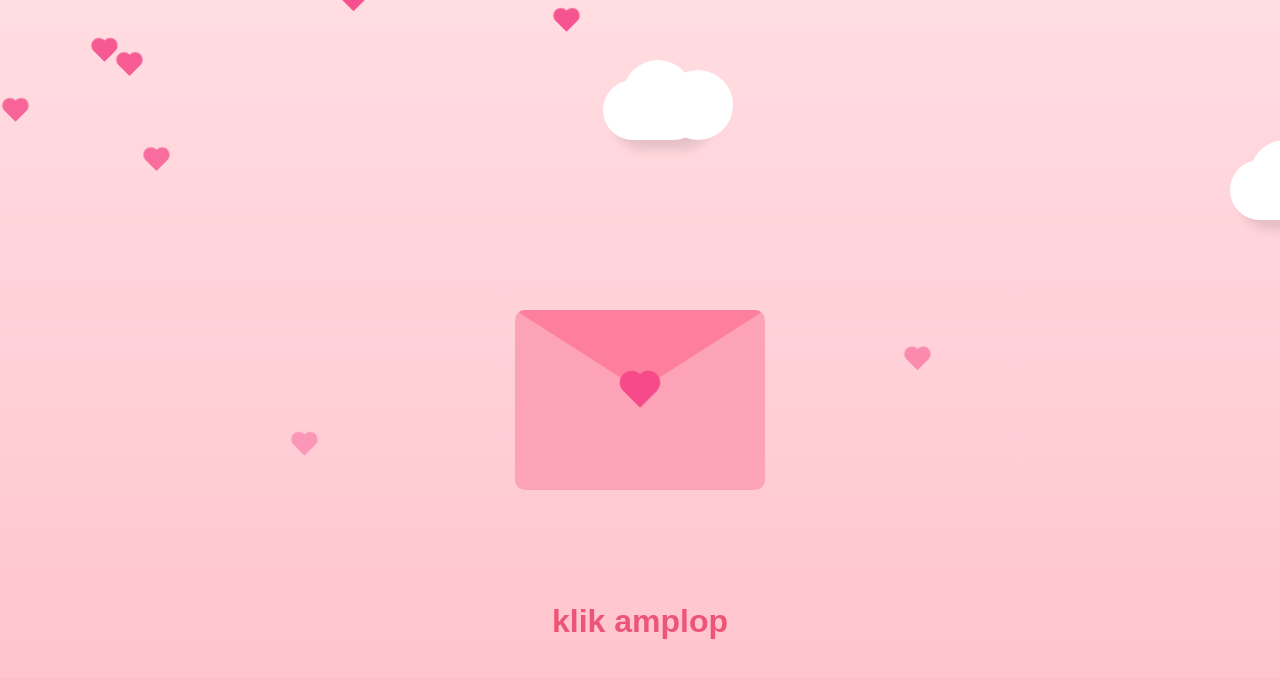
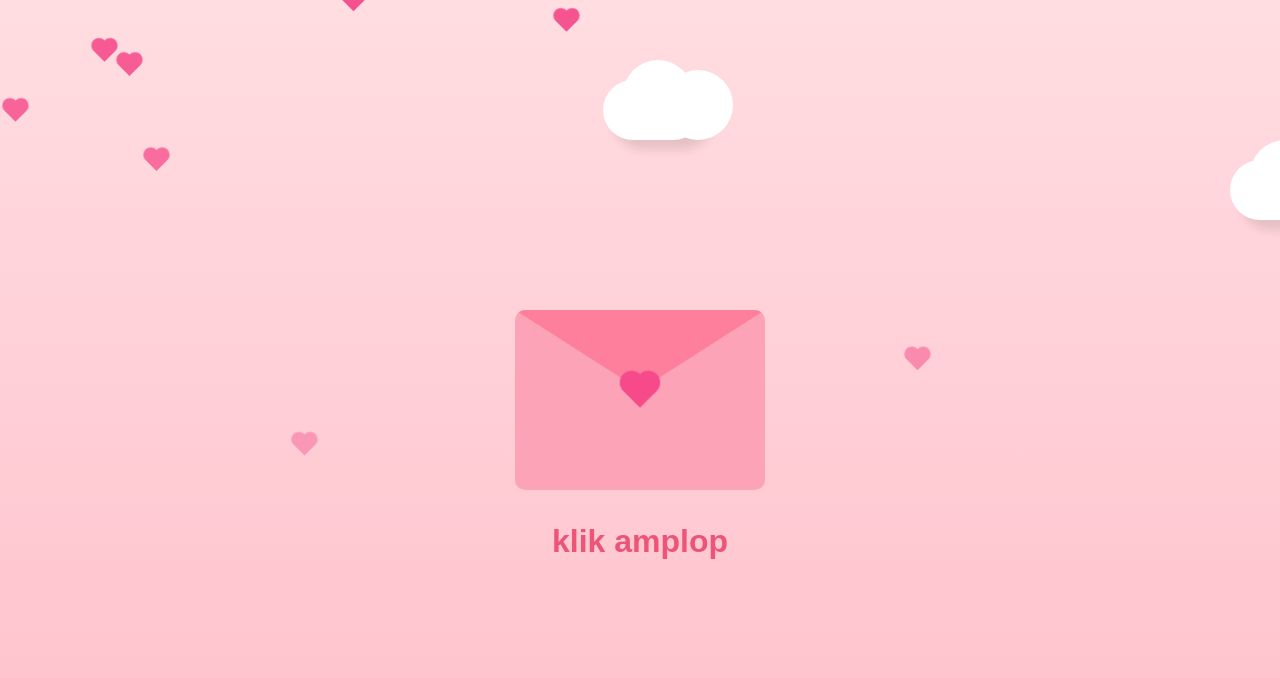
Before and after one commit to arkaadri/mail-in-the-morning, a plain HTML site: page index.html in a window 1280 px wide. Drawn offline with Linux system fonts and the light colour scheme.

Commit message:
Add files via upload

```diff
--- a/index.html
+++ b/index.html
@@ -190,7 +190,7 @@
           position: absolute;
           display: flex;
           justify-content: center;
-          bottom: 10pc;
+          bottom: 15pc;
           color: #EC5578;
         }
 
```
